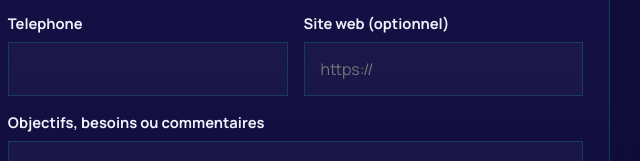
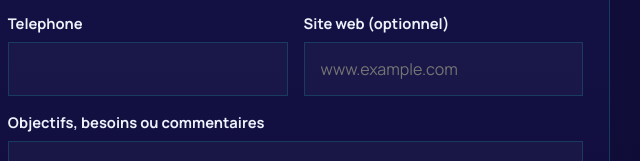
Before and after one commit to aronaeasyoil-bot/AGREX, a plain HTML site: page index.html in a window 1280 px wide. Shown: the part 7439-7600 px from the top of the page, 640-1280 px from the left. Drawn offline with Linux system fonts and the light colour scheme.

Commit message:
Relax sponsor website field validation

```diff
--- a/index.html
+++ b/index.html
@@ -249,7 +249,7 @@
                 </label>
                 <label>
                   <span data-text="sponsors.form.website"></span>
-                  <input type="url" name="website" placeholder="https://" />
+                  <input type="text" name="website" inputmode="url" placeholder="www.example.com" />
                 </label>
                 <label class="field-full">
                   <span data-text="sponsors.form.message"></span>
```
